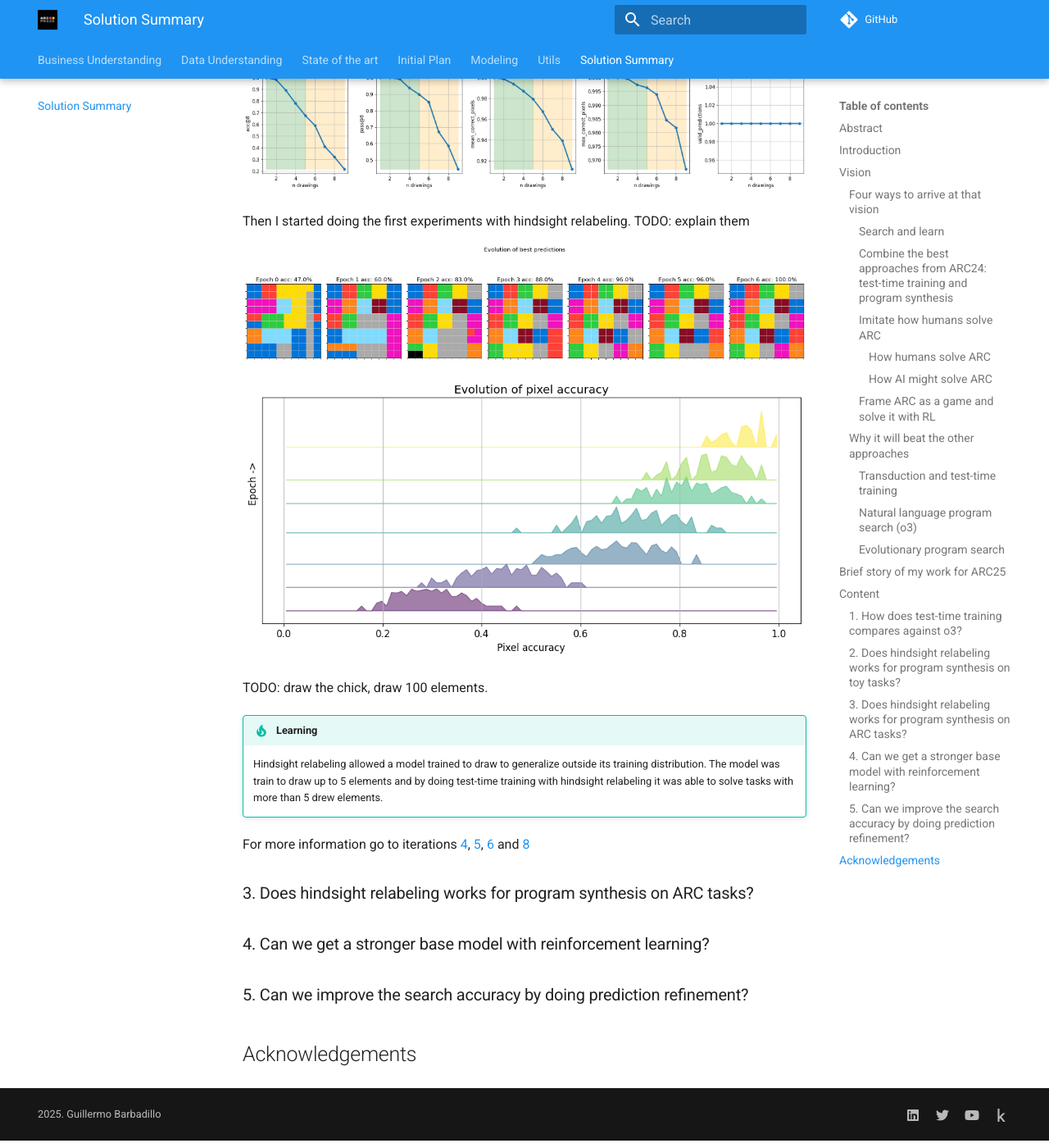
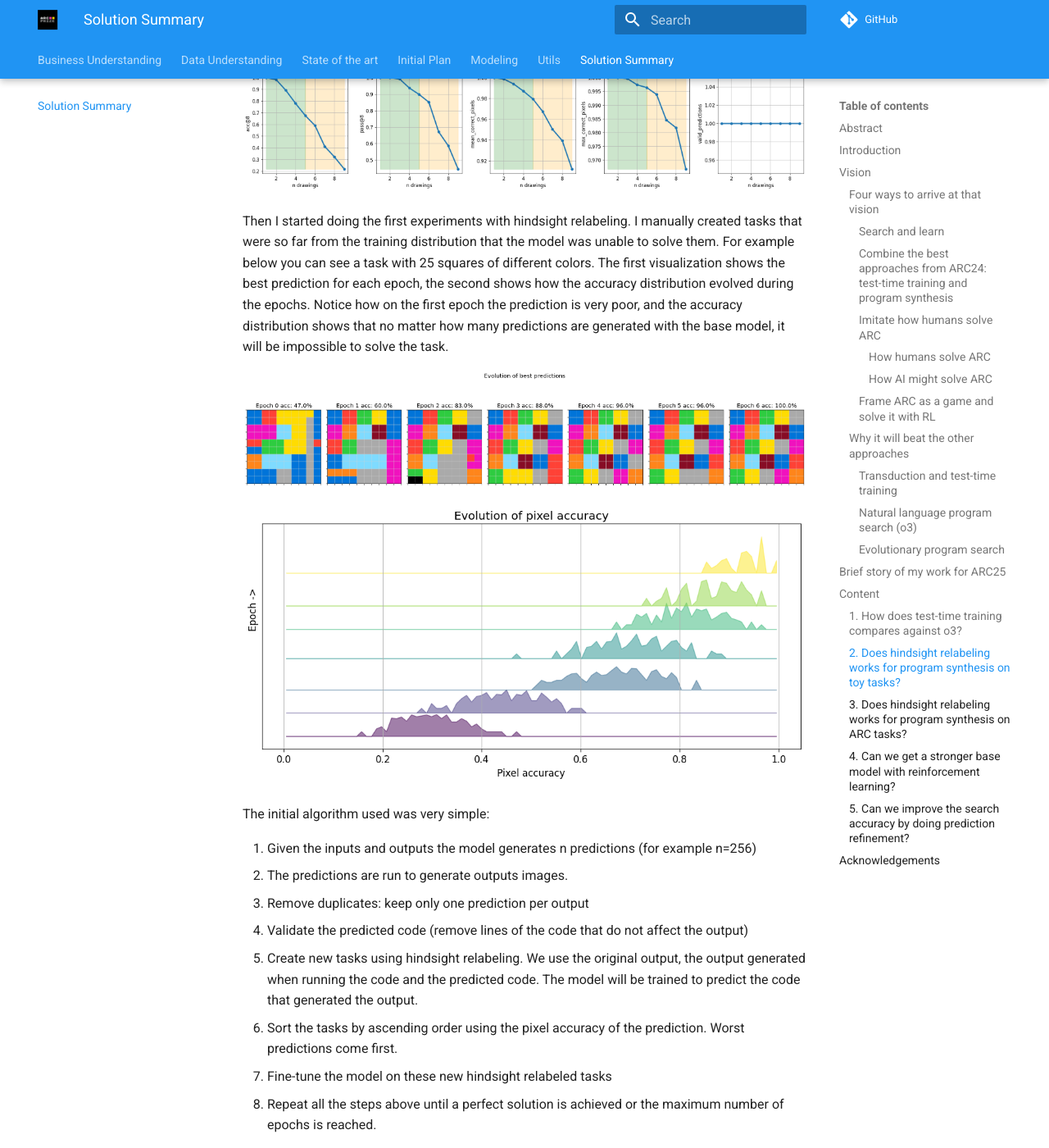
Before and after one commit to ironbar/arc25, an MkDocs documentation site: the page built from docs/05_Solution_Summary.md, in a window 1280 px wide and 1400 px high, scrolled down 7967 px. Shown: the whole window at 82% size. Built offline with MkDocs 1.6.1 and Material for MkDocs 9.7.7, drawn with Linux system fonts in a browser that asks for light colours; comment, search, counter and statistics services are not loaded.

Commit message:
describing first steps with her

```diff
--- a/docs/05_Solution_Summary.md
+++ b/docs/05_Solution_Summary.md
@@ -235,11 +235,27 @@ As expected, when we tested the model with out-of-distribution tasks (tasks with
 
 ![number of drawings](modeling/res/1746196996841_image.png)
 
-Then I started doing the first experiments with hindsight relabeling. TODO: explain them
+Then I started doing the first experiments with hindsight relabeling. I manually created tasks that
+were so far from the training distribution that the model was unable to solve them. For example
+below you can see a task with 25 squares of different colors. The first visualization shows the
+best prediction for each epoch, the second shows how the accuracy distribution evolved during the epochs.
+Notice how on the first epoch the prediction is very poor, and the accuracy distribution shows that no
+matter how many predictions are generated with the base model, it will be impossible to solve the task.
 
 ![best prediction evolution](modeling/res/1746622789551_image.png)
 
 ![distribution evolution](modeling/res/2025-05-07-15-01-52.png)
+
+The initial algorithm used was very simple:
+
+1. Given the inputs and outputs the model generates n predictions (for example n=256)
+2. The predictions are run to generate outputs images.
+3. Remove duplicates: keep only one prediction per output
+4. Validate the predicted code (remove lines of the code that do not affect the output)
+5. Create new tasks using hindsight relabeling. We use the original output, the output generated when running the code and the predicted code. The model will be trained to predict the code that generated the output.
+6. Sort the tasks by ascending order using the pixel accuracy of the prediction. Worst predictions come first.
+7. Fine-tune the model on these new hindsight relabeled tasks
+8. Repeat all the steps above until a perfect solution is achieved or the maximum number of epochs is reached.
 
 TODO: draw the chick, draw 100 elements.
 
```
